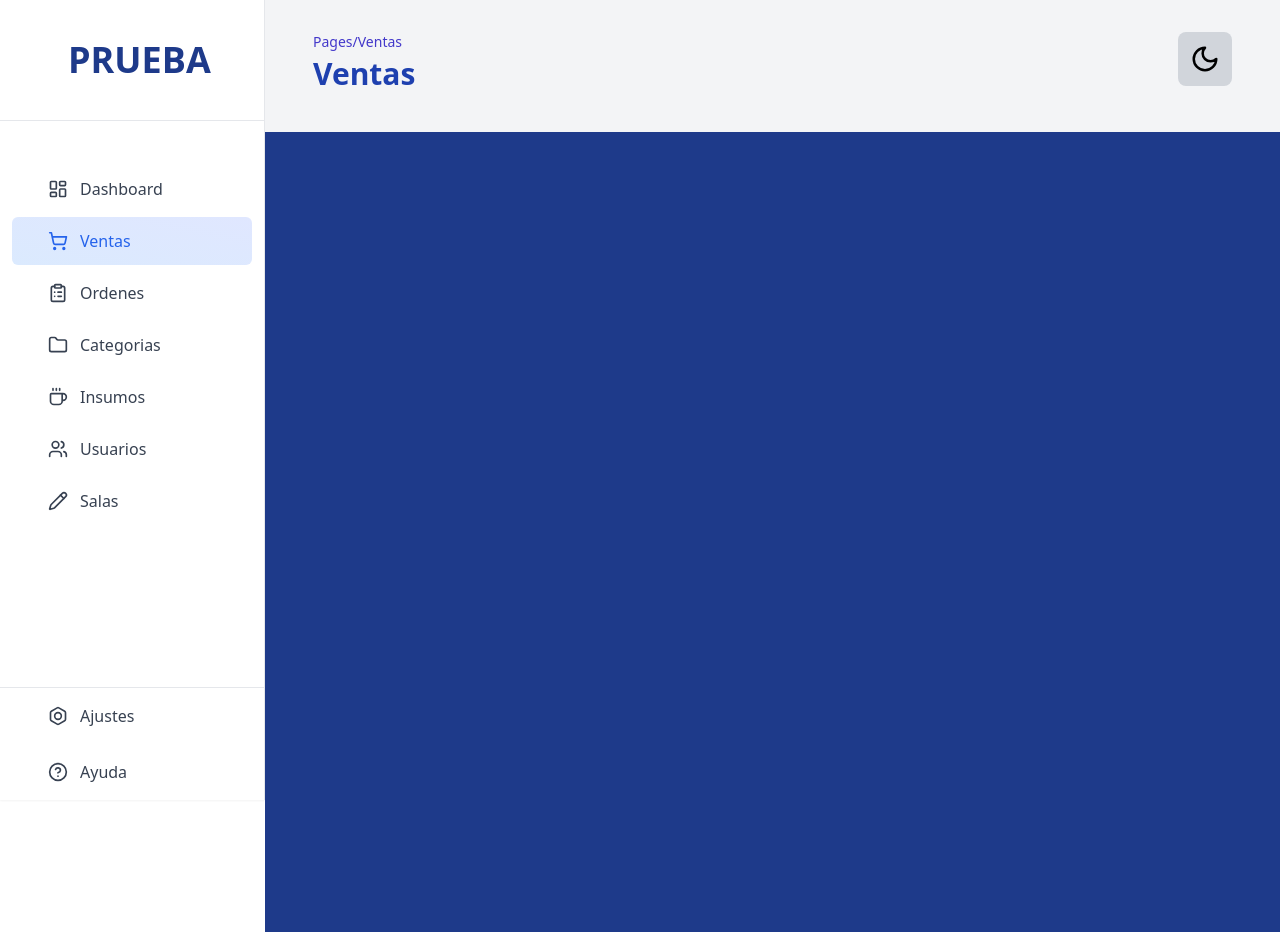
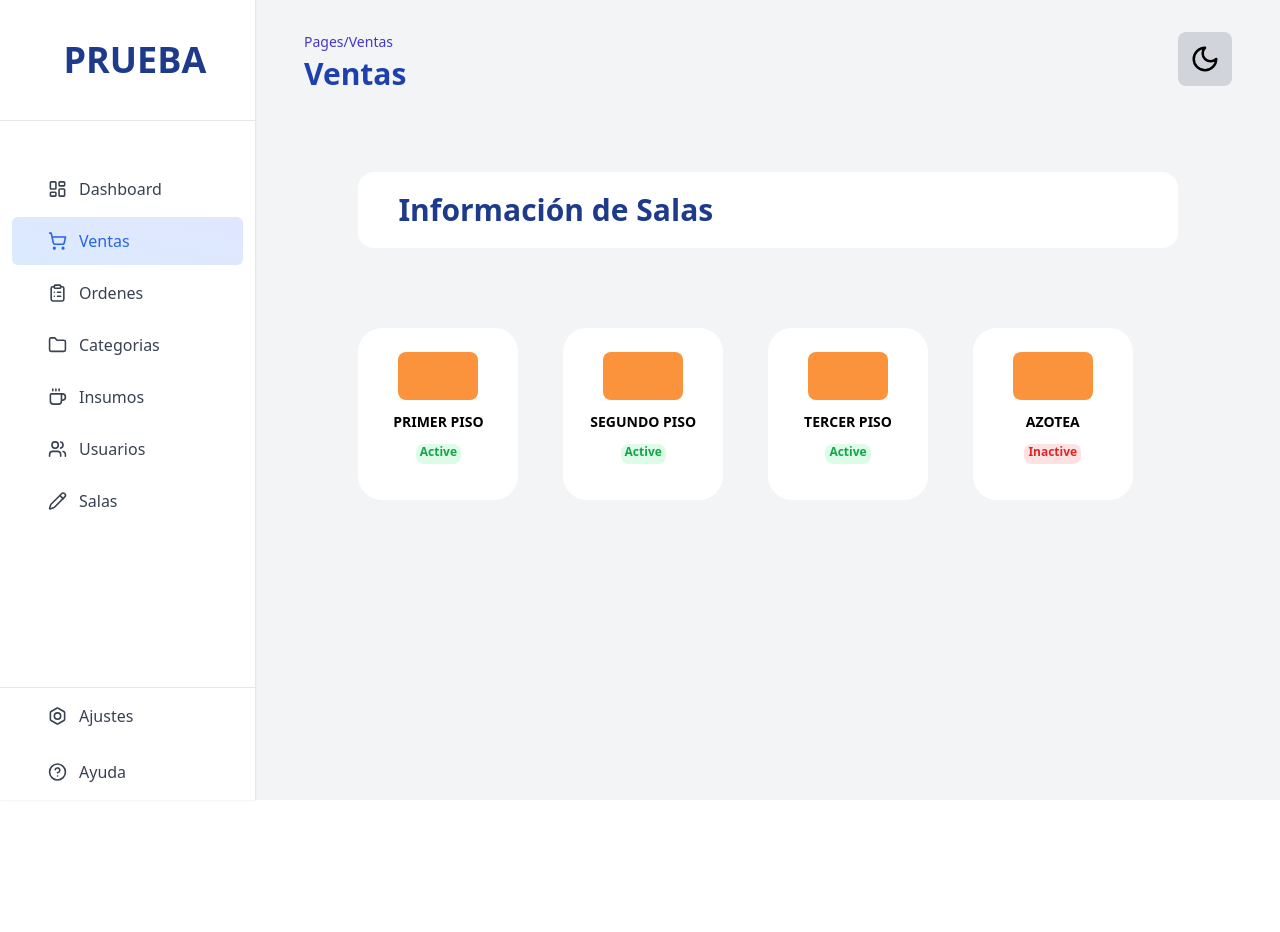
Before and after one commit to deyvidsdev/frond_restaurant_system, a React (Vite) app in the folder restaurante-web/: page / in a window 1280 px wide. Both pictures are taken after a click on the item "Ventas". After the commit the page ends 800 px from the top, so only its background shows below. Built offline with nearby package versions, Linux system fonts and the light colour scheme.

Commit message:
Agregado de contenido a ventas

```diff
--- a/restaurante-web/src/App.jsx
+++ b/restaurante-web/src/App.jsx
@@ -44,7 +44,7 @@ function App() {
           <SidebarItem icon={<Users size={20}/>} text="Usuarios" active={content === "Usuarios"} onClick={() => handleContentClick("Usuarios")}/>
           <SidebarItem icon={<Pencil size={20}/>} text="Salas" active={content === "Salas"} onClick={() => handleContentClick("Salas")}/>
         </Sidebar>
-        <section className='w-full bg-gray-100'>
+        <section className=' w-full min-h-screen ml-64 bg-gray-100'>
           {contentMap[content]}
         </section>
       </div>
--- a/restaurante-web/src/components/Main.jsx
+++ b/restaurante-web/src/components/Main.jsx
@@ -1,6 +1,6 @@
 export default function Main ({children}) {
     return (
-        <main className="w-full h-full bg-blue-900 mt-10">
+        <main className=" flex justify-center w-full mt-10 bg-gray-100">
             {children}
         </main>
     )
--- /dev/null
+++ b/restaurante-web/src/components/PisosDispiniblesVentas.jsx
@@ -0,0 +1,13 @@
+export default function PisosDisponiblesVentas({text, active}) {
+    return(
+        <>
+            <div className="flex flex-col w-40 items-center justify-center bg-white rounded-3xl cursor-pointer">
+                <span className="w-20 h-12 bg-orange-400 mt-6 rounded-lg"></span>
+                <p className="py-3 text-sm font-semibold">{text}</p>
+                <span className={`h-5 mb-9 px-1 text-center text-xs font-bold rounded-lg  ${active ? "bg-green-100 text-green-600" : "bg-red-100 text-red-600"}`}>
+                    {active ? "Active" : "Inactive"}
+                </span>
+            </div>
+        </>
+    )
+}
--- a/restaurante-web/src/components/Sidebar.jsx
+++ b/restaurante-web/src/components/Sidebar.jsx
@@ -2,7 +2,7 @@ import { Bolt, CircleHelp } from "lucide-react"
 
 export default function Sidebar ({children}) {
     return(
-            <aside className="h-screen">
+            <aside className="h-screen fixed w-64">
                 <nav className="h-full flex flex-col bg-white border-r shadow-sm">
                     <div className="p-4 py-10 flex justify-center items-center border-b">
                         <h1 className="w-32 text-4xl text-center text-blue-900 font-bold">PRUEBA</h1>
--- a/restaurante-web/src/components/VentasContent.jsx
+++ b/restaurante-web/src/components/VentasContent.jsx
@@ -1,5 +1,6 @@
 import Header from "./Header";
 import Main from "./Main";
+import PisosDisponiblesVentas from "./PisosDispiniblesVentas";
 
 export default function VentasContent() {
     return (
@@ -7,6 +8,15 @@ export default function VentasContent() {
             <Header text="Ventas" icon>
             </Header>
             <Main>
+                <div className="w-4/5 mt-10">
+                    <div className="bg-white w-full pl-10 py-5 text-blue-900 text-3xl font-semibold rounded-2xl">Información de Salas</div>
+                    <div className="w-full mt-20 grid sm:grid-cols-2 md:grid-cols-3 lg:grid-cols-4 ">
+                        <PisosDisponiblesVentas text="PRIMER PISO" active ></PisosDisponiblesVentas>
+                        <PisosDisponiblesVentas text="SEGUNDO PISO" active ></PisosDisponiblesVentas>
+                        <PisosDisponiblesVentas text="TERCER PISO" active ></PisosDisponiblesVentas>
+                        <PisosDisponiblesVentas text="AZOTEA"  ></PisosDisponiblesVentas>
+                    </div>
+                </div>
             </Main>
         </>
     )
```
